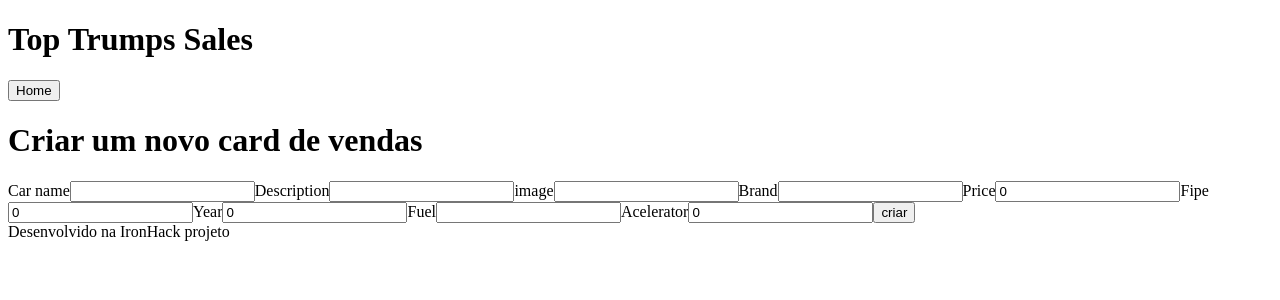
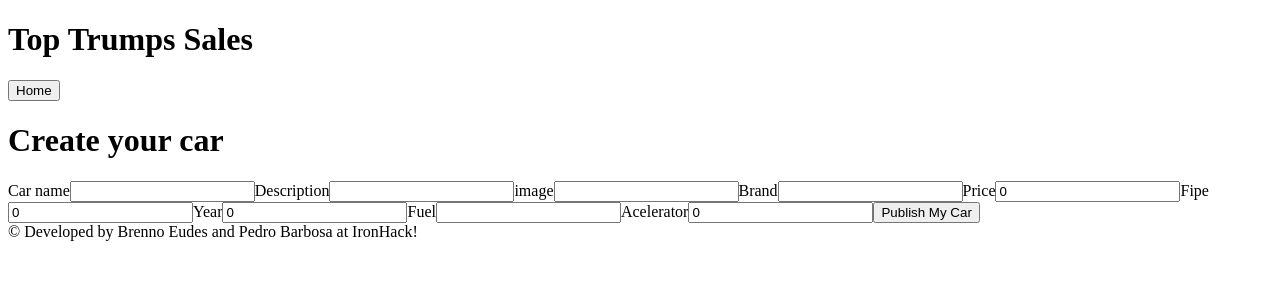
Before and after one commit to brennoEudes/top-trumps-sales, a React (Create React App) app: page /sales in a window 1280 px wide. Shown: the top 300 px of the page. Built offline with nearby package versions, Linux system fonts and the light colour scheme.

Commit message:
Ajustes footer e texto para inglês na pág CreateCar

```diff
--- a/src/Components/Card/index.js
+++ b/src/Components/Card/index.js
@@ -7,7 +7,7 @@ function Card (props) {
 
   return (
     <>
-      <div className="card-box">
+      <div>
         <img id={key} src={carPhoto} alt="car-icon" />
         <h2>{carName}</h2>
 
--- a/src/Components/footer/index.js
+++ b/src/Components/footer/index.js
@@ -1,3 +1,3 @@
 export function Footer() {
-  return <footer>Desenvolvido na IronHack projeto </footer>;
+  return <footer> © Developed by Brenno Eudes and Pedro Barbosa at IronHack!</footer>;
 }
--- a/src/Pages/CreateCar/index.js
+++ b/src/Pages/CreateCar/index.js
@@ -43,7 +43,7 @@ export function CreateCar() {
         <Button text="Home" />
       </Link>
 
-      <h1>Criar um novo card de vendas</h1>
+      <h1>Create your car</h1>
 
       <form onSubmit={handleSubmit}>
         <label htmlFor="input-sale-name">Car name</label>
@@ -114,7 +114,7 @@ export function CreateCar() {
           onChange={handleChange}
         />
 
-        <button>criar</button>
+        <button>Publish My Car</button>
       </form>
     </>
   );
```
